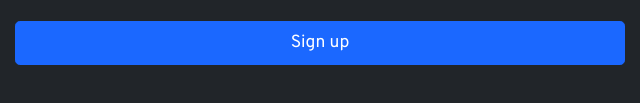
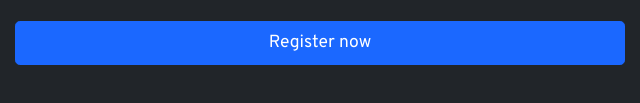
Before and after one commit to supriyo010/midicox, a plain HTML site: page register.html in a window 1280 px wide. Shown: the part 795-898 px from the top of the page, 320-960 px from the left. Drawn offline with Linux system fonts and the light colour scheme; a script that the page names is missing.

Commit message:
first commit

```diff
--- a/register.html
+++ b/register.html
@@ -105,7 +105,7 @@
         </div>
         <button class="btn btn-lg btn-primary btn-block" type="submit" id="signUp" onclick="register()">
           <span class="spinner-border spinner-border-sm" role="status" aria-hidden="true" id="spinner"></span>
-          Sign up</button>
+          Register now</button>
         <br />
         <div class="alert alert-success text-center" role="alert" id="successAlert"></div>
         <div class="alert alert-danger text-center" role="alert" id="errorAlert"></div>
```
